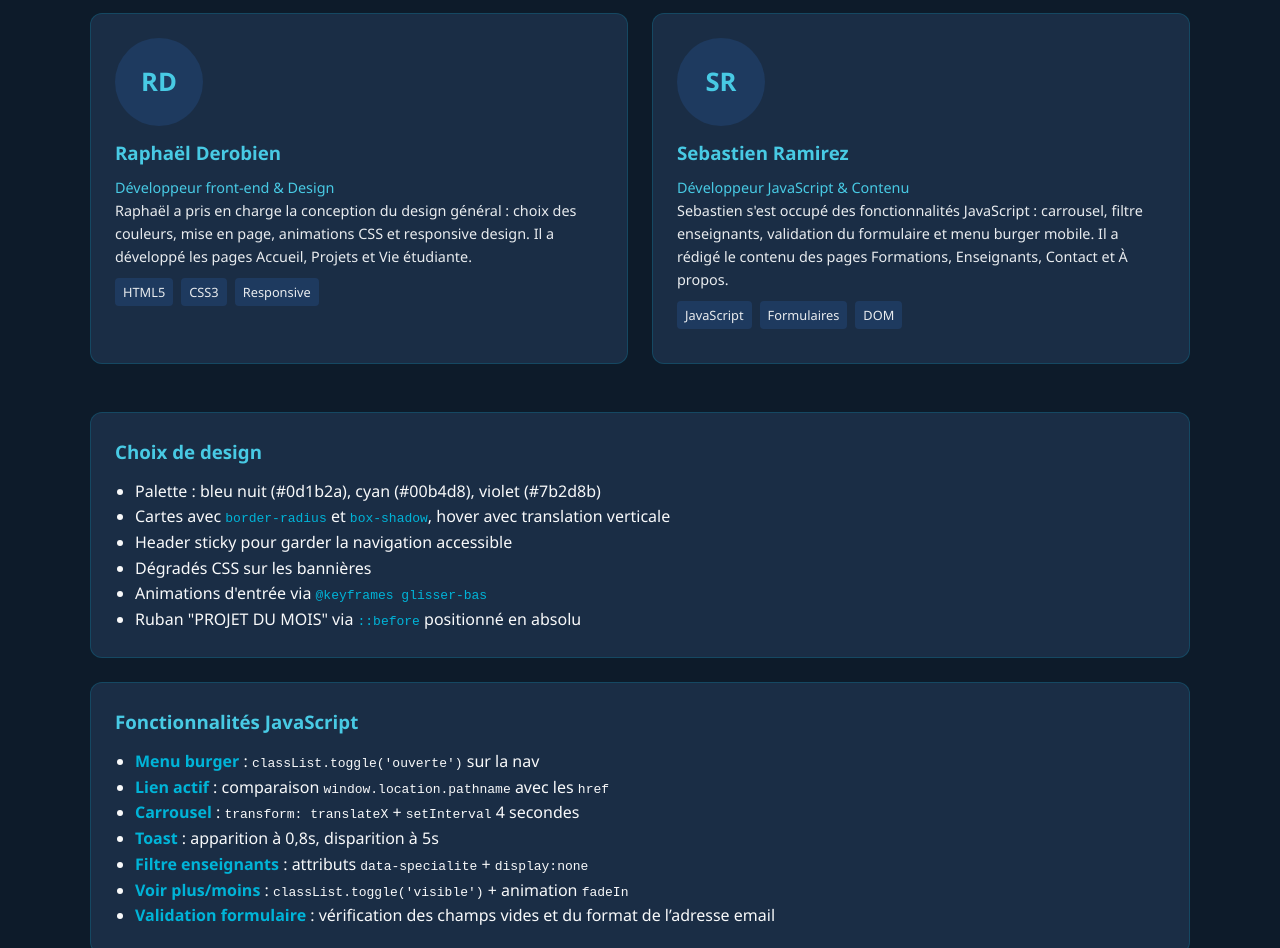
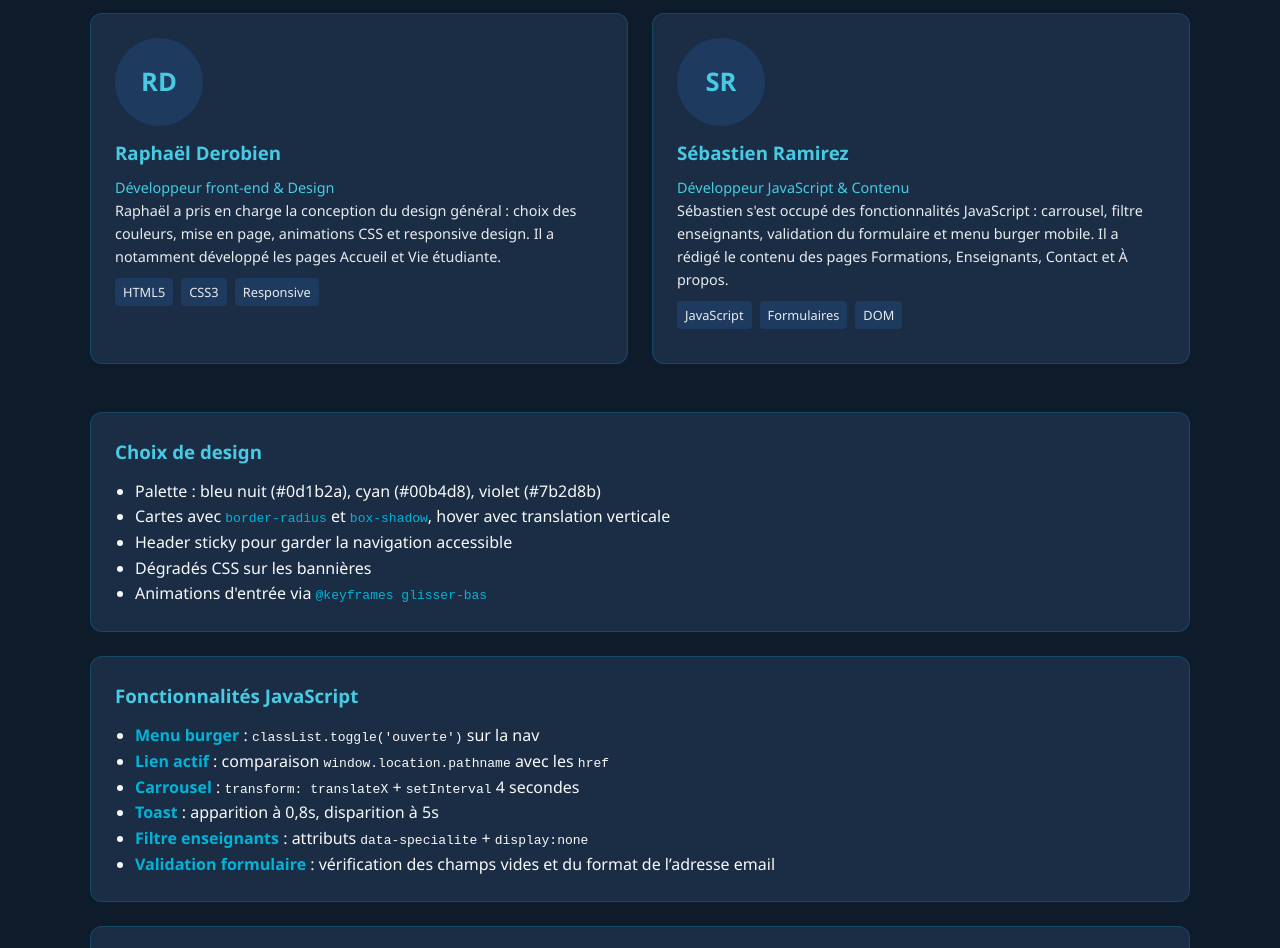
Before and after one commit to Sebastienrmz/projet-web1, a plain HTML site: page apropos.html in a window 1280 px wide. Shown: the part 700-1648 px from the top of the page. Drawn offline with Linux system fonts and the light colour scheme.

Commit message:
Aligner la présentation du projet sur les pages et fonctions disponibles

```diff
--- a/apropos.html
+++ b/apropos.html
@@ -53,7 +53,7 @@
                     <div class="membre-avatar">RD</div>
                     <h3>Raphaël Derobien</h3>
                     <p class="role">Développeur front-end &amp; Design</p>
-                    <p>Raphaël a pris en charge la conception du design général : choix des couleurs, mise en page, animations CSS et responsive design. Il a développé les pages Accueil, Projets et Vie étudiante.</p>
+                    <p>Raphaël a pris en charge la conception du design général : choix des couleurs, mise en page, animations CSS et responsive design. Il a notamment développé les pages Accueil et Vie étudiante.</p>
                     <div class="techno-liste">
                         <span class="techno-tag">HTML5</span>
                         <span class="techno-tag">CSS3</span>
@@ -62,9 +62,9 @@
                 </div>
                 <div class="membre-card">
                     <div class="membre-avatar">SR</div>
-                    <h3>Sebastien Ramirez</h3>
+                    <h3>Sébastien Ramirez</h3>
                     <p class="role">Développeur JavaScript &amp; Contenu</p>
-                    <p>Sebastien s'est occupé des fonctionnalités JavaScript : carrousel, filtre enseignants, validation du formulaire et menu burger mobile. Il a rédigé le contenu des pages Formations, Enseignants, Contact et À propos.</p>
+                    <p>Sébastien s'est occupé des fonctionnalités JavaScript : carrousel, filtre enseignants, validation du formulaire et menu burger mobile. Il a rédigé le contenu des pages Formations, Enseignants, Contact et À propos.</p>
                     <div class="techno-liste">
                         <span class="techno-tag">JavaScript</span>
                         <span class="techno-tag">Formulaires</span>
@@ -81,7 +81,6 @@
                     <li>Header sticky pour garder la navigation accessible</li>
                     <li>Dégradés CSS sur les bannières</li>
                     <li>Animations d'entrée via <code style="color:var(--cyan);">@keyframes glisser-bas</code></li>
-                    <li>Ruban "PROJET DU MOIS" via <code style="color:var(--cyan)">::before</code> positionné en absolu</li>
                 </ul>
             </div>
 
@@ -93,7 +92,6 @@
                     <li><strong style="color:var(--cyan);">Carrousel</strong> : <code>transform: translateX</code> + <code>setInterval</code> 4 secondes</li>
                     <li><strong style="color:var(--cyan);">Toast</strong> : apparition à 0,8s, disparition à 5s</li>
                     <li><strong style="color:var(--cyan);">Filtre enseignants</strong> : attributs <code>data-specialite</code> + <code>display:none</code></li>
-                    <li><strong style="color:var(--cyan);">Voir plus/moins</strong> : <code>classList.toggle('visible')</code> + animation <code>fadeIn</code></li>
                     <li><strong style="color:var(--cyan);">Validation formulaire</strong> : vérification des champs vides et du format de l’adresse email</li>
                 </ul>
             </div>
@@ -144,7 +142,7 @@
             </div>
         </div>
         <div class="footer-bottom">
-            <p>© 2025 EFREI Paris – Département Informatique. Projet TI402 – Raphaël Derobien &amp; Sebastien Ramirez.</p>
+            <p>© 2025 EFREI Paris – Département Informatique. Projet TI402 – Raphaël Derobien &amp; Sébastien Ramirez.</p>
         </div>
     </footer>
 
```
